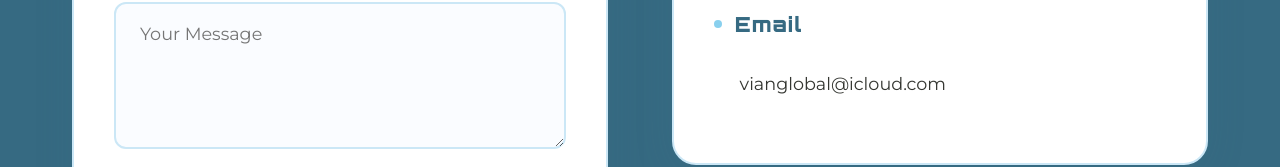
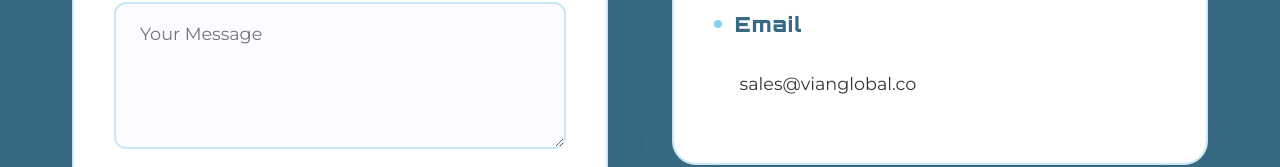
Before and after one commit to Vian-global/vian-global, a React (Vite) app: page / in a window 1280 px wide. Shown: the part 4095-4262 px from the top of the page. Built offline with nearby package versions, Linux system fonts and the light colour scheme.

Commit message:
Update business email to sales@vianglobal.co

```diff
--- a/index.html
+++ b/index.html
@@ -69,7 +69,7 @@
       "url": "https://www.vianglobal.co",
       "logo": "https://www.vianglobal.co/new-vian-logo.png",
       "description": "Professional technical solutions for businesses to reach a global audience. Specializing in project management, business digitalization, process optimization, and condition assessment.",
-      "email": "vianglobal@icloud.com",
+      "email": "sales@vianglobal.co",
       "telephone": "+91 9884 026 978",
       "address": {
         "@type": "PostalAddress",
--- a/src/App.jsx
+++ b/src/App.jsx
@@ -1212,7 +1212,7 @@ function App() {
               <h3>Phone</h3>
               <p><a href="tel:+919884026978" aria-label="Call us at +91 9884 026 978">+91 9884 026 978</a></p>
               <h3>Email</h3>
-              <p><a href="mailto:vianglobal@icloud.com" aria-label="Send email to vianglobal@icloud.com">vianglobal@icloud.com</a></p>
+              <p><a href="mailto:sales@vianglobal.co" aria-label="Send email to sales@vianglobal.co">sales@vianglobal.co</a></p>
             </div>
           </div>
         </section>
```
Also changed, not shown: 1 other file (tests, documents, lock files or other folders).
